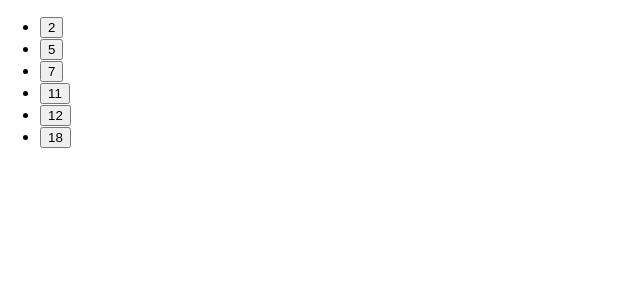
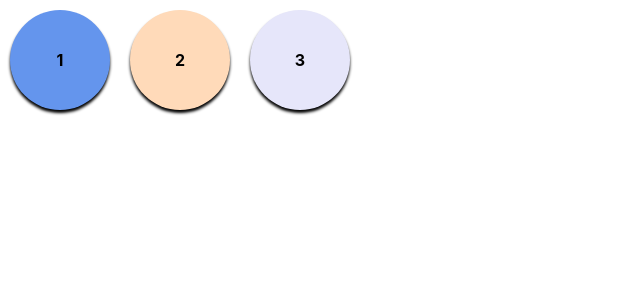
Before and after one commit to riomonet/disco, a React (Create React App) app: page / in a window 1280 px wide. Shown: the top 300 px of the page, without its empty margins (0-640 px from the left). Built offline with nearby package versions, Linux system fonts and the light colour scheme.

Commit message:
add color circles componenets

```diff
--- a/src/App.js
+++ b/src/App.js
@@ -2,10 +2,14 @@ import logo from './logo.svg';
 import './App.css';
 import SimpleCounter from './simpleCounter';
 import NumbersList from './NumbersList'
-
+import Circle from './Circle'
+import ColoredCircles from './ColoredCircles';
 
 function App() {
-  return <NumbersList />
+    return (
+	   <div className="App" >
+	    <ColoredCircles />
+	    </div>
+    );
 }
-
 export default App;
--- /dev/null
+++ b/src/Circle.css
@@ -0,0 +1,12 @@
+
+.Circle {
+    width: 100px;
+    height: 100px;
+    text-align: center;
+    border-radius: 50%;
+    display: inline-block;
+    box-shadow: 0 3px 3px 0;
+    margin: 10px;
+    line-height: 100px;
+    font-weight: bold;
+}
--- /dev/null
+++ b/src/Circle.js
@@ -0,0 +1,16 @@
+import React from 'react';
+import "./Circle.css";
+
+const Circle = (props) => {
+
+    return (
+	    <div
+		className="Circle"
+		style = {{ backgroundColor: props.color }}
+
+	     > {props.idx + 1}
+	    </div>
+    )
+}
+
+export default Circle;
--- /dev/null
+++ b/src/ColoredCircles.js
@@ -0,0 +1,17 @@
+import React from 'react';
+import Circle from './Circle'
+
+
+
+const ColoredCircles = () => {
+    const circles = ['cornflowerblue', 'peachpuff', 'lavender']
+    return (
+	<div>
+	    {circles.map((color,idx) => (
+		<Circle color={color} idx={idx} key={idx} />
+	    ))}
+	</div>
+    )
+}
+
+export default ColoredCircles;
--- a/src/NumbersList.js
+++ b/src/NumbersList.js
@@ -21,4 +21,5 @@ const NumbersList = () => {
     )
 }
 
+
 export default NumbersList;
```
